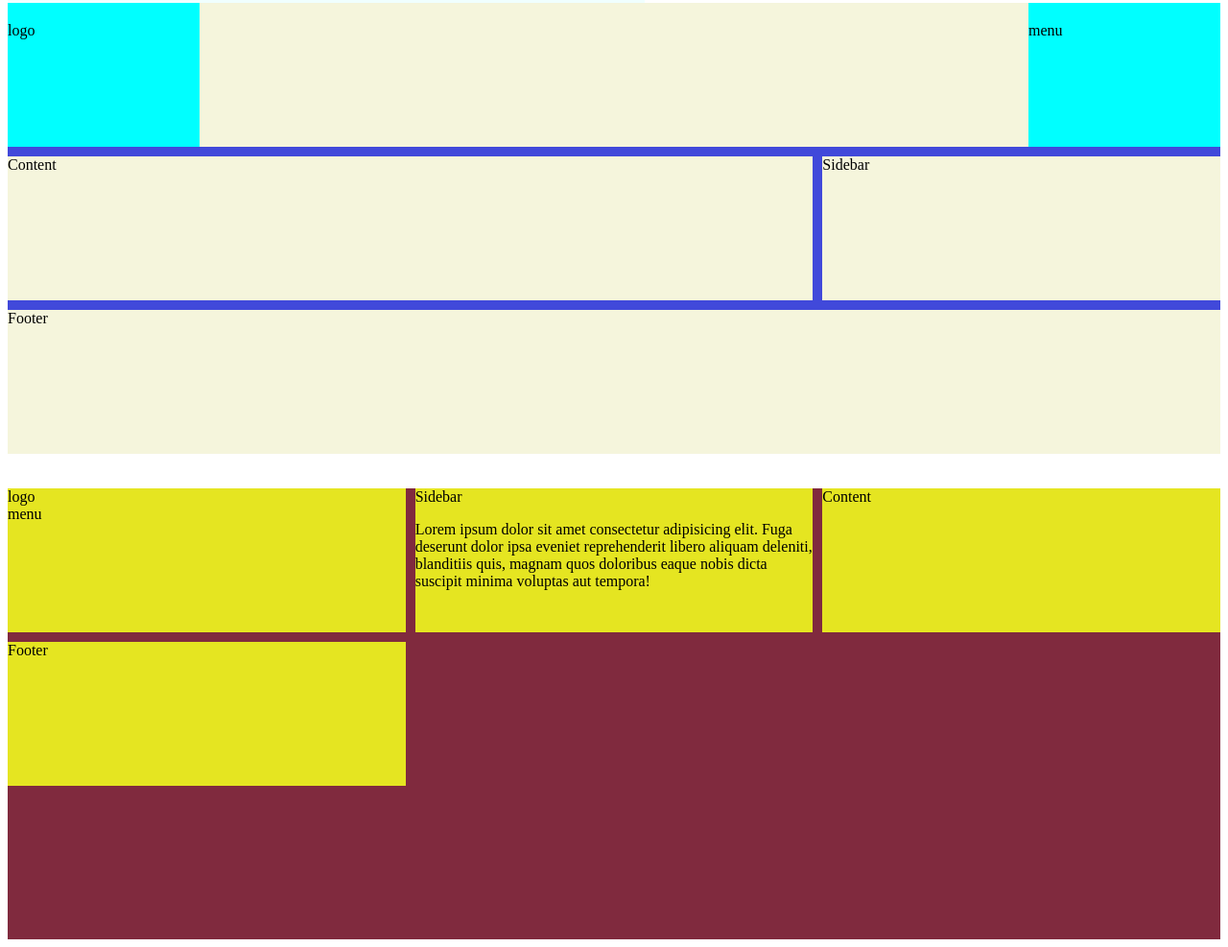
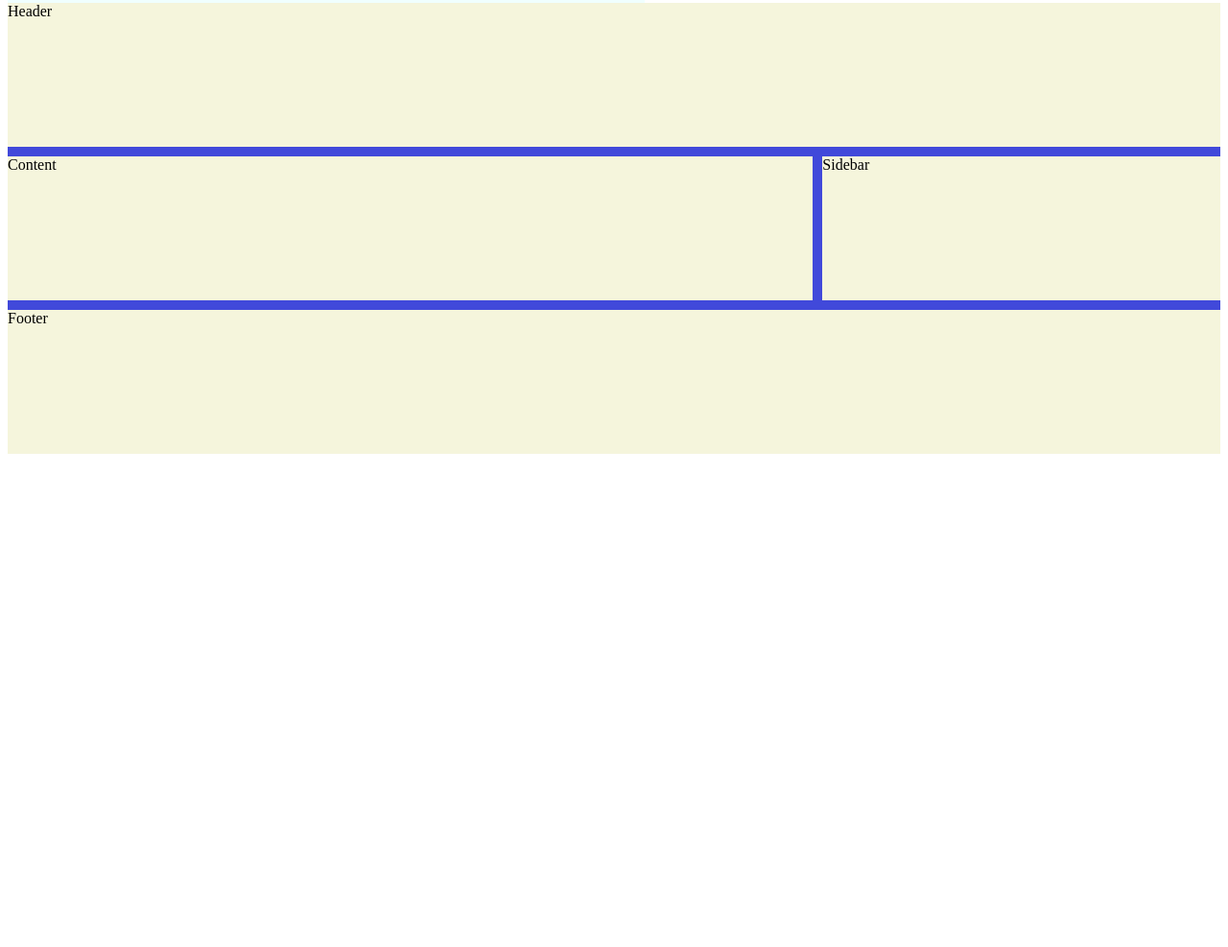
Before and after one commit to Vickmagar/Frontend_Pro, a plain HTML site: page Modulo_5.4/index.html in a window 1280 px wide. Shown: the part 857-1844 px from the top of the page at 96% size. After the commit the page ends 1338 px from the top, so only its background shows below. Drawn offline with Linux system fonts and the light colour scheme.

Commit message:
commit 17

```diff
--- a/Modulo_5.4/css/style.css
+++ b/Modulo_5.4/css/style.css
@@ -80,9 +80,7 @@
 }
 
 .header div{
-    width: 200px;
-    padding: 20px 0;
-    background-color: aqua;
+    grid-area: header;
 
 
 }
@@ -97,23 +95,3 @@
  .footer{
     grid-area: footer;
  }
-
- .grid-contas6{
-    display: grid;
-    grid-template-columns: 1fr 1fr 1fr;
-    grid-template-rows: 150px 150px 150px;
-    width: 100%;
-    background-color: rgb(128, 42, 62);
-    gap: 10px;
-    grid-template-areas:
-        "headers headers headers"
-        "contents contents sidebars"
-        "footers footers footers"
-    ;
-}
-
-
-
-.grid-contas6 div{
-    background-color: rgb(229, 229, 33);
-}
--- a/Modulo_5.4/index.html
+++ b/Modulo_5.4/index.html
@@ -41,28 +41,13 @@
     </article>
 
     <article class="grid-cont5">
-        <div class="header">
-            <div>logo</div>
-            <div>menu</div>
-        </div>
+        <div class="header">Header</div>
         <div class="sidebar">Sidebar</div>
         <div class="content">Content</div>
         <div class="footer">Footer</div>
 
     </article>
-    <br>
-    <br>
 
-    <article class="grid-contas6">
-        <div class="headers">
-            <div>logo</div>
-            <div>menu</div>
-        </div>
-        <div class="sidebars">Sidebar
-            <p>Lorem ipsum dolor sit amet consectetur adipisicing elit. Fuga deserunt dolor ipsa eveniet reprehenderit libero aliquam deleniti, blanditiis quis, magnam quos doloribus eaque nobis dicta suscipit minima voluptas aut tempora!</p>
-        </div>
-        <div class="contents">Content</div>
-        <div class="footers">Footer</div>
-    </article>
+
 </body>
 </html>
--- a/Modulo_8.3_Actividad/styles.scss
+++ b/Modulo_8.3_Actividad/styles.scss
@@ -1,6 +1,58 @@
 $mainColor: #111;
+$linkColor: #fff;
+
+@mixin menuLink{
+  display: flex;
+  justify-content: flex-start;
+  align-items: center;
+  gap: 10px;
+  margin-top: 18px;
+  margin-left: 10px;
+
+}
+@mixin icone{
+  width: 27px;
+}
+
+
+*{
+  margin: 0;
+  padding: 0;
+  box-sizing: border-box;
+  font-family: 'Montserrat', sans-serif;
+}
+
+body {
+  /*background-color: #111;*/
+}
+
+.header{
+  width: 30%;
+  background-color: $mainColor;
+
+  .header__logo {
+    width: 9em;
+    padding: 10px;
+  }
+
+  .header__icone{
+    @include icone;
+  }
+
+  .header__menu{
+   @include menuLink;
+
+  }
+
+  .header__link{
+    text-decoration: none;
+    color: $linkColor;
+  }
+
+
+}
 
 .footer {
-    width: 100%;
+  width: 100%;
   background-color: $mainColor;
 }
```
Also changed, not shown: Modulo_8.3_Actividad/index.html (+20 -4 lines), Modulo_8.3_Actividad/assets/Spotify.svg (added), Modulo_8.3_Actividad/assets/home.svg (added), Modulo_8.3_Actividad/assets/list.svg (added), Modulo_8.3_Actividad/assets/search.svg (added), Modulo_8.3_Actividad/styles.css, 1 other file.
